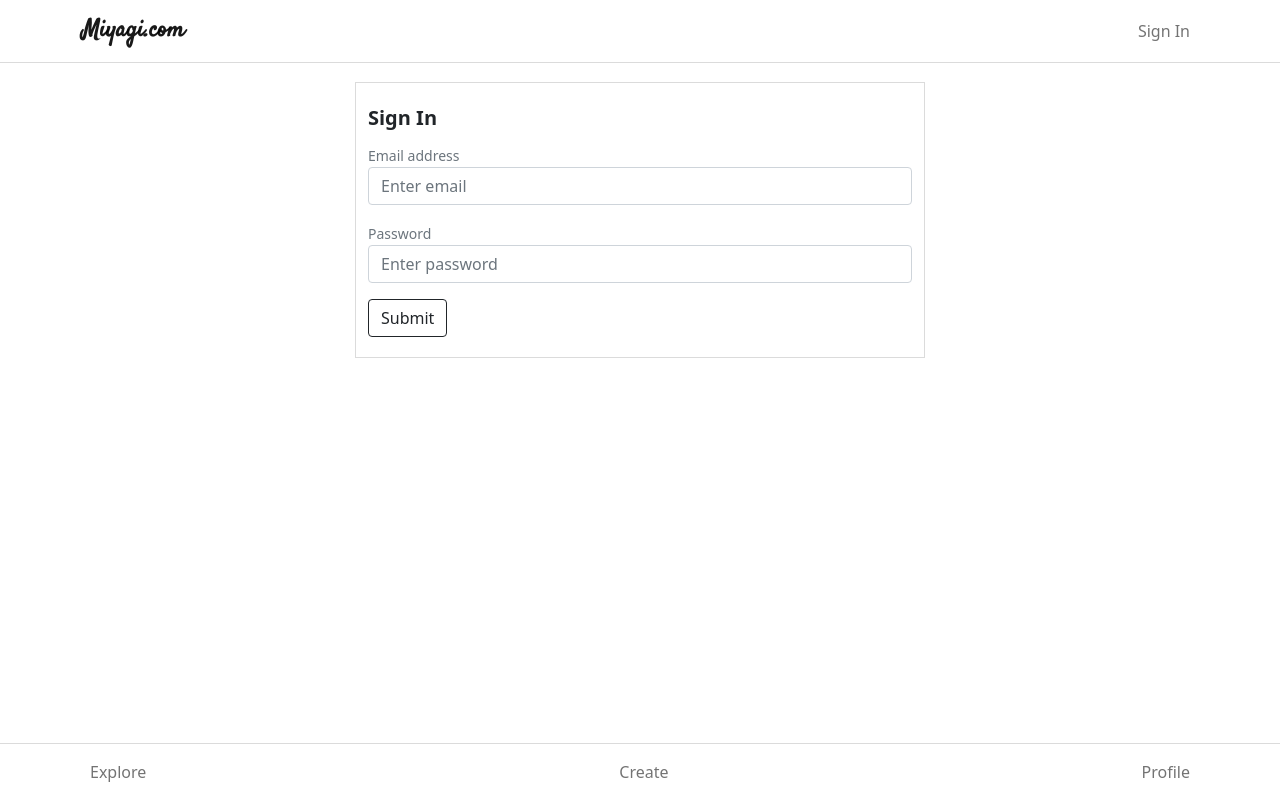
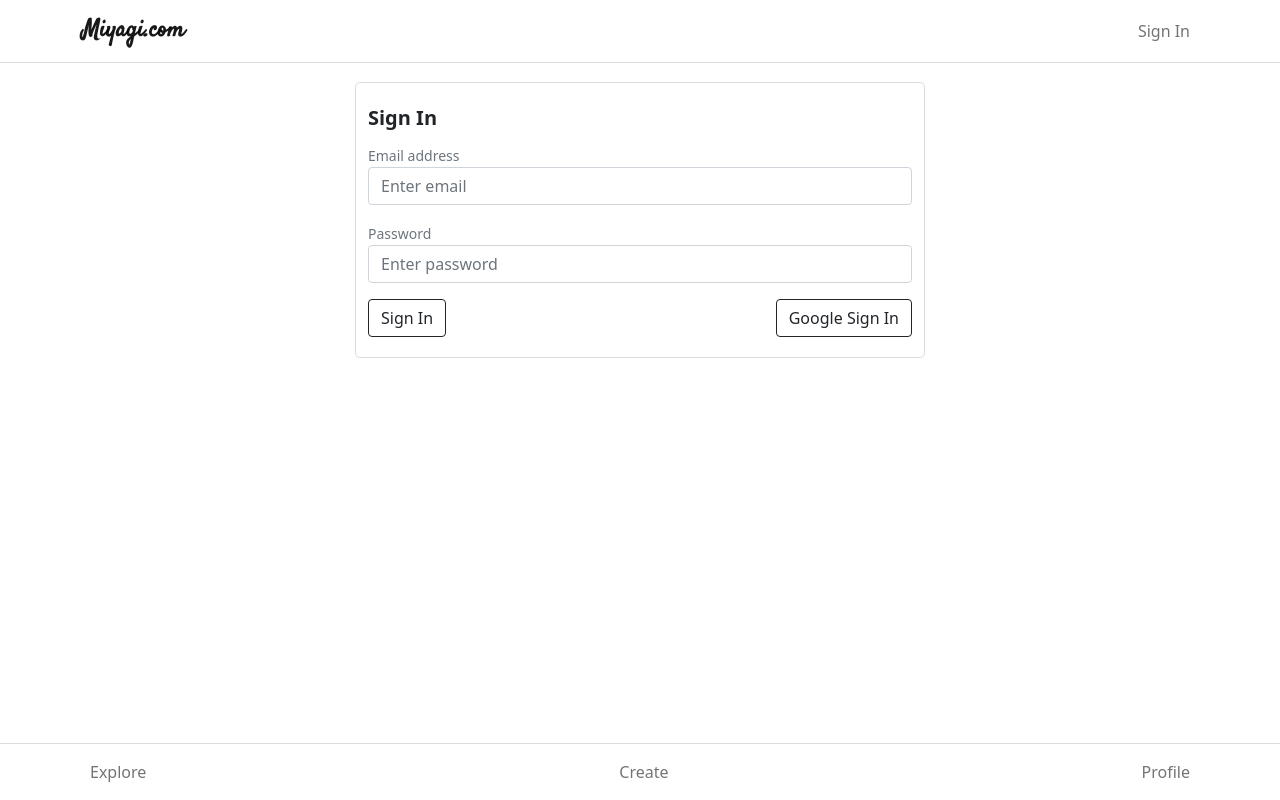
Before and after one commit to asherman-ca/miyagi, a React (Create React App) app: page /sign-in in a window 1280 px wide. Built offline with nearby package versions, Linux system fonts and the light colour scheme; no server answers.

Commit message:
oauth on signin page

```diff
--- a/src/App.css
+++ b/src/App.css
@@ -67,16 +67,24 @@ body {
 	padding: 20px 0px 10px;
 }
 
-.signinForm {
+.formBorder {
 	margin-top: 20px !important;
 	padding-bottom: 20px !important;
 	border: 1px solid rgba(var(--b6a, 219, 219, 219), 1);
+	border-radius: 5px;
 }
 
-.createForm {
-	margin-top: 20px !important;
-	padding-bottom: 20px !important;
-	border: 1px solid rgba(var(--b6a, 219, 219, 219), 1);
+/* .googleButton {
+	margin-left: auto !important;
+} */
+
+.googleCol {
+	display: flex;
+	justify-content: right;
+}
+
+.googleButton:hover {
+	cursor: pointer;
 }
 
 /* Profile */
--- a/src/components/OAuth.jsx
+++ b/src/components/OAuth.jsx
@@ -4,6 +4,7 @@ import { doc, setDoc, getDoc, serverTimestamp } from 'firebase/firestore'
 import { db } from '../firebase.config'
 import { toast } from 'react-toastify'
 import googleIcon from '../assets/googleIcon.svg'
+import { Button, Image } from 'react-bootstrap'
 
 function OAuth() {
   const navigate = useNavigate()
@@ -35,12 +36,13 @@ function OAuth() {
   }
 
   return (
-    <div className='socialLogin'>
-      <p>Sign {location.pathname === '/sign-up' ? 'up' : 'in'} with </p>
-      <button className='socialIconDiv' onClick={onGoogleClick}>
-        <img className='socialIconImg' src={googleIcon} alt='google' />
-      </button>
-    </div>
+    <Button
+      variant="outline-dark"
+      onClick={onGoogleClick}
+      className="googleButton"
+    >
+      Google Sign {location.pathname === '/sign-up' ? 'Up' : 'In'}
+    </Button>
   )
 }
 
--- a/src/pages/Create.jsx
+++ b/src/pages/Create.jsx
@@ -137,7 +137,7 @@
     return (
       <Container>
         <Row>
-          <Col md={{ span: 6, offset: 3 }} className="createForm">
+          <Col md={{ span: 6, offset: 3 }} className="formBorder">
             <div className="formHeader">Create Post</div>
             <Form onSubmit={onSubmit}>
               <Form.Group className="mb-3">
--- a/src/pages/SignIn.jsx
+++ b/src/pages/SignIn.jsx
@@ -47,7 +47,7 @@ function SignIn() {
   return (
     <Container>
       <Row>
-        <Col md={{ span: 6, offset: 3 }} className="signinForm">
+        <Col md={{ span: 6, offset: 3 }} className="formBorder">
           <div className="formHeader">Sign In</div>
           <Form onSubmit={onSubmit}>
             <Form.Group className="mb-3">
@@ -74,13 +74,21 @@ function SignIn() {
               />
             </Form.Group>
 
-            <Button
-                variant="outline-dark"
-                type="submit"
-              >
-                Submit
+            <Row>
+              <Col>
+              <Button
+                  variant="outline-dark"
+                  type="submit"
+                >
+                  Sign In
               </Button>
+              </Col>
+              <Col className="googleCol">
+                <OAuth />
+              </Col>
+            </Row>
           </Form>
+
         </Col>
       </Row>
     </Container>
```
